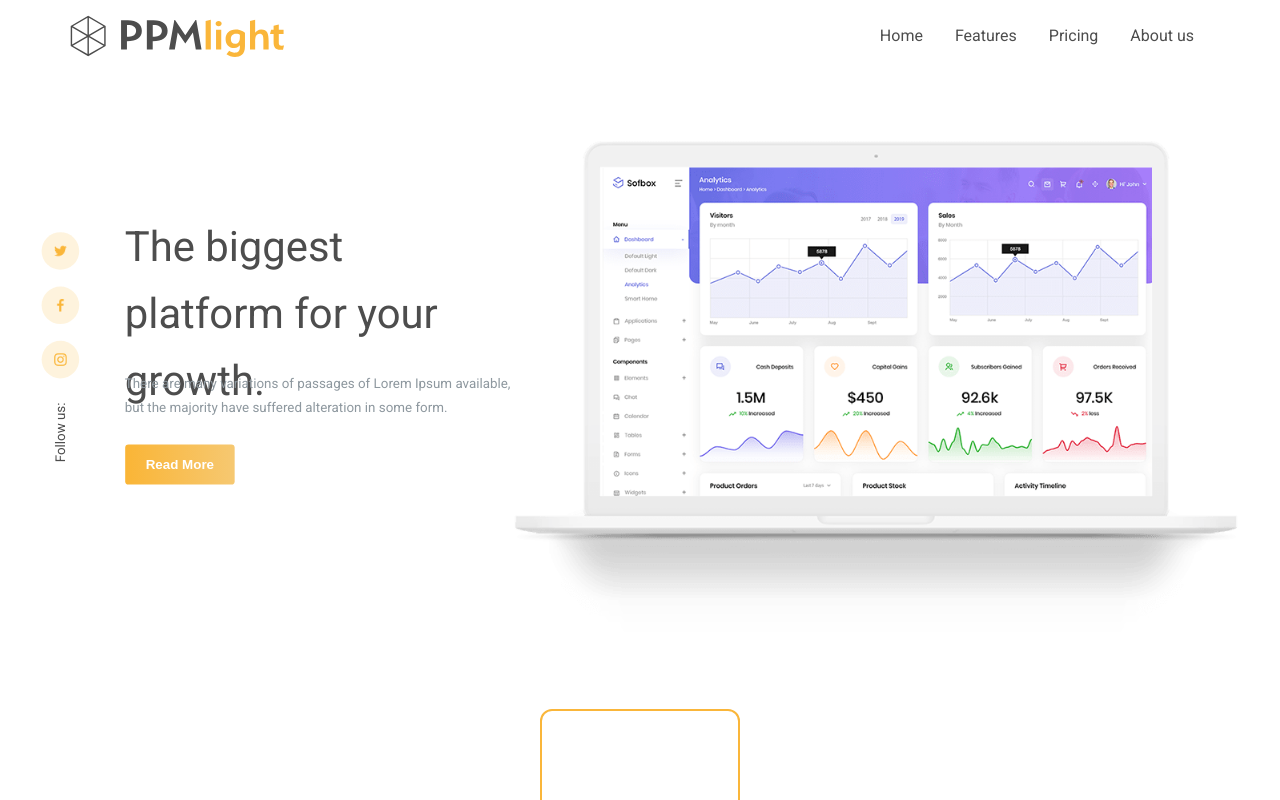
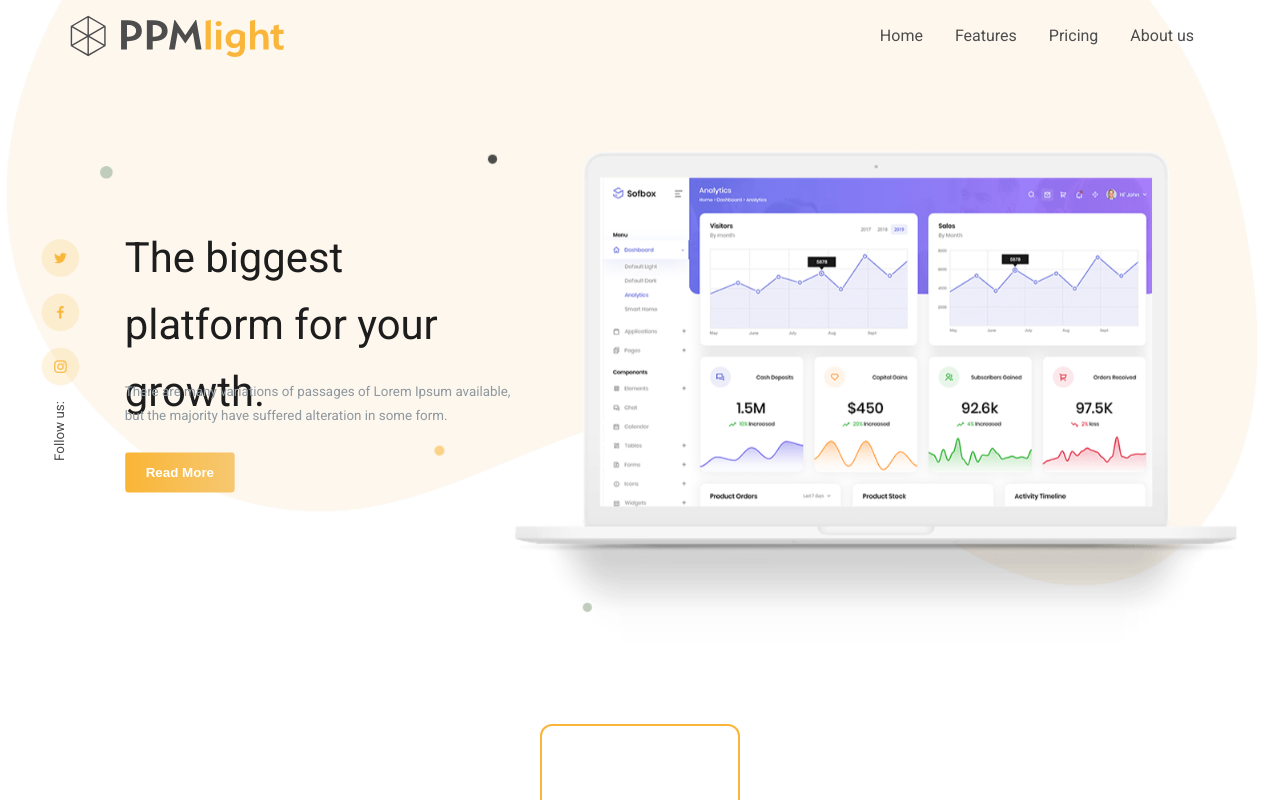
Before and after one commit to MarcinGazda/PPMLight.WWW, a React (Vite) app: page / in a window 1280 px wide. Shown: the top 800 px of the page. Built offline with nearby package versions, Linux system fonts and the light colour scheme.

Commit message:
feat: add background in Hero

```diff
--- a/src/views/Hero/index.tsx
+++ b/src/views/Hero/index.tsx
@@ -3,6 +3,7 @@ import HeroImg from "../../assets/hero.png";
 import facebook from "../../assets/icons/facebook.png";
 import twitter from "../../assets/icons/twitter.png";
 import instagram from "../../assets/icons/instagram.png";
+import BackgroundImg from "../../assets/background/background-1.png";
 import { useEffect, useState } from "react";
 
 const Hero = () => {
@@ -28,18 +29,25 @@ const Hero = () => {
   const scaleStyle = { scale: `${calculatePercentage(screenWidth)}` };
 
   return (
+    <section>
+      <div className={styles.background}>
+        <img className={styles.imgBackground} src={BackgroundImg} alt="" />
         <div className={styles.container} style={scaleStyle}>
           <div className={styles.socialMedia}>
-        <div className={styles.circle}>
+            <div onClick={() => alert("twitter")} className={styles.circle}>
               <img className={styles.icon} src={twitter} alt="twitter icon" />
             </div>
-        <div className={styles.circle}>
+            <div onClick={() => alert("facebook")} className={styles.circle}>
               <img className={styles.icon} src={facebook} alt="facebook icon" />
             </div>
-        <div className={styles.circle}>
-          <img className={styles.icon} src={instagram} alt="instagram icon" />
+            <div onClick={() => alert("instagram")} className={styles.circle}>
+              <img
+                className={styles.icon}
+                src={instagram}
+                alt="instagram icon"
+              />
+            </div>
             <span className={styles.follow}>Follow us:</span>
-        </div>
           </div>
           <div className={styles.text}>
             <h1
@@ -50,8 +58,12 @@ const Hero = () => {
             >{`There are many variations of passages of Lorem Ipsum available, but the majority have suffered alteration in some form.`}</p>
             <button className={styles.button}>Read More</button>
           </div>
+          <div className={styles.imgWrapper}>
             <img className={styles.img} src={HeroImg} alt="" />
           </div>
+        </div>
+      </div>
+    </section>
   );
 };
 
--- a/src/views/Hero/styles.module.scss
+++ b/src/views/Hero/styles.module.scss
@@ -1,10 +1,37 @@
 @use "./../../assets/variables.scss" as *;
+
+.background {
+  position: relative;
+  .imgBackground {
+    position: absolute;
+    width: 380px;
+    top: -45vw;
+    left: -5vw;
+    opacity: 0.4;
+    overflow-x: hidden;
+    max-width: 100%;
+
+    @include breakpoint(xs) {
+      width: 700px;
+      width: 100%;
+      left: 0;
+      top: -30%;
+    }
+
+    @include breakpoint(md) {
+      max-width: 1681px;
+      inset: 0;
+      margin-inline: auto;
+      translate: 0 -45%;
+    }
+  }
 
   .container {
     display: flex;
     flex-direction: column;
     align-items: center;
     margin: 20px 20px;
+    position: relative;
 
     @include breakpoint(md) {
       flex-direction: row;
@@ -16,28 +43,28 @@
       flex-direction: column;
       min-width: 100px;
       height: 400px;
+      position: relative;
       @include breakpoint(md) {
         display: flex;
       }
 
+      .follow {
+        position: absolute;
+        transform: rotate(-90deg);
+        top: 230px;
+        left: -15px;
+      }
       .circle {
         margin: 10px 0;
         height: 45px;
         width: 45px;
         background: #fab73a2c;
         border-radius: 50%;
-
+        cursor: pointer;
         display: flex;
         justify-content: center;
         align-items: center;
-      position: relative;
 
-      .follow {
-        position: absolute;
-        width: 82px;
-        transform: rotate(-90deg);
-        top: 95px;
-      }
         .icon {
           height: 15px;
         }
@@ -48,6 +75,7 @@
       display: flex;
       flex-flow: wrap column;
       align-items: center;
+      margin-bottom: 10px;
 
       @include breakpoint(md) {
         align-items: start;
@@ -59,6 +87,7 @@
         font-weight: 400;
         font-size: 29px;
         margin-bottom: 0;
+        color: $dark;
         @include breakpoint(md) {
           max-width: none;
           line-height: 44px;
@@ -69,6 +98,37 @@
           text-align: start;
           line-height: 80px;
           margin: 0;
+        }
+
+        &::before {
+          content: "";
+          display: block;
+          height: 8px;
+          width: 8px;
+          border-radius: 50%;
+          background-color: $green;
+          translate: 0 -30px;
+          transform: translateY(-30px);
+          animation: floating 3s linear infinite;
+
+          @include breakpoint(md) {
+            height: 15px;
+            width: 15px;
+            transform: translate(-30px, -50px);
+          }
+        }
+        @keyframes floating {
+          0% {
+            translate: 0 -1vh;
+          }
+
+          50% {
+            translate: 0 1vh;
+          }
+
+          100% {
+            translate: 0 -1vh;
+          }
         }
       }
 
@@ -83,6 +143,36 @@
           font-size: 16px;
           line-height: 28px;
           margin: 30px 0;
+        }
+
+        &::before {
+          content: "";
+          display: block;
+          height: 8px;
+          width: 8px;
+          border-radius: 50%;
+          background-color: $orange;
+          transform: translate(480px, -30px);
+          animation: blinking 1.5s linear infinite;
+
+          @include breakpoint(md) {
+            height: 12px;
+            width: 12px;
+            transform: translate(370px, 90px);
+          }
+        }
+        @keyframes blinking {
+          0% {
+            opacity: 1;
+          }
+
+          50% {
+            opacity: 0;
+          }
+
+          100% {
+            opacity: 1;
+          }
         }
       }
 
@@ -119,10 +209,77 @@
         }
       }
     }
+    .imgWrapper {
+      position: relative;
+
+      &::before {
+        content: "";
+        display: block;
+        height: 8px;
+        width: 8px;
+        border-radius: 50%;
+        background-color: $gray;
+        transform: translate(30px, -60px);
+        animation: floatingL 4s ease-in-out infinite;
+
+        @include breakpoint(md) {
+          height: 11px;
+          width: 11px;
+          transform: translate(-30px, 0px);
+        }
+      }
+
+      &::after {
+        position: absolute;
+        top: -30px;
+        right: 20px;
+        content: "";
+        display: block;
+        height: 8px;
+        width: 8px;
+        border-radius: 50%;
+        background-color: $green;
+        animation: orbit 2.7s linear infinite;
+
+        @include breakpoint(md) {
+          inset: inherit;
+          bottom: 60px;
+          left: 90px;
+          height: 11px;
+          width: 11px;
+        }
+      }
+      @keyframes floatingL {
+        0% {
+          translate: 0 -1vh;
+        }
+
+        50% {
+          translate: 0 2vh;
+        }
+
+        100% {
+          translate: 0 -1vh;
+        }
+      }
+
+      @keyframes orbit {
+        from {
+          transform: rotate(0deg) translateX(12px) rotate(0deg);
+        }
+        to {
+          transform: rotate(360deg) translateX(12px) rotate(-360deg);
+        }
+      }
 
       .img {
         width: 287px;
         height: 197px;
+        max-width: 100%;
+
+        @include breakpoint(xs) {
+          max-width: none;
+        }
 
         @include breakpoint(md) {
           width: 869px;
@@ -130,3 +287,5 @@
         }
       }
     }
+  }
+}
```
Also changed, not shown: src/assets/background/background-1.png. Lines whose indentation alone changed are shown as unchanged.
